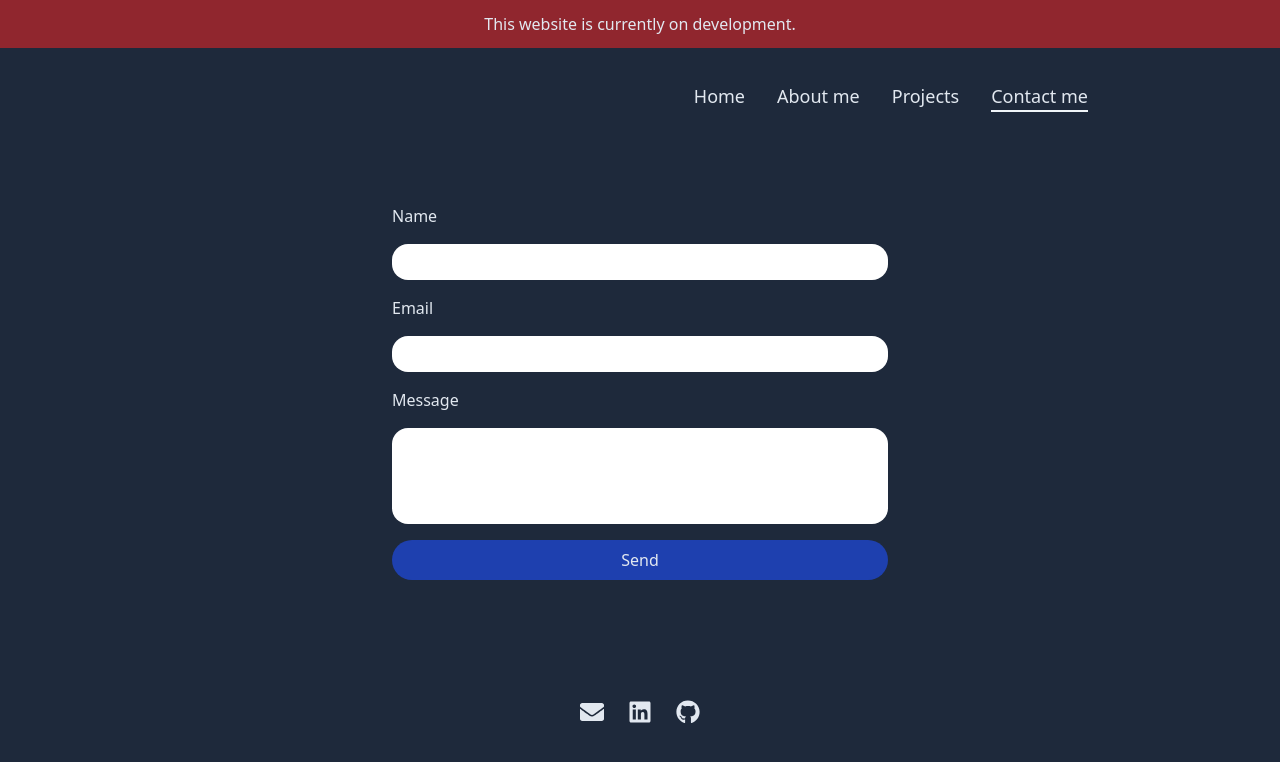
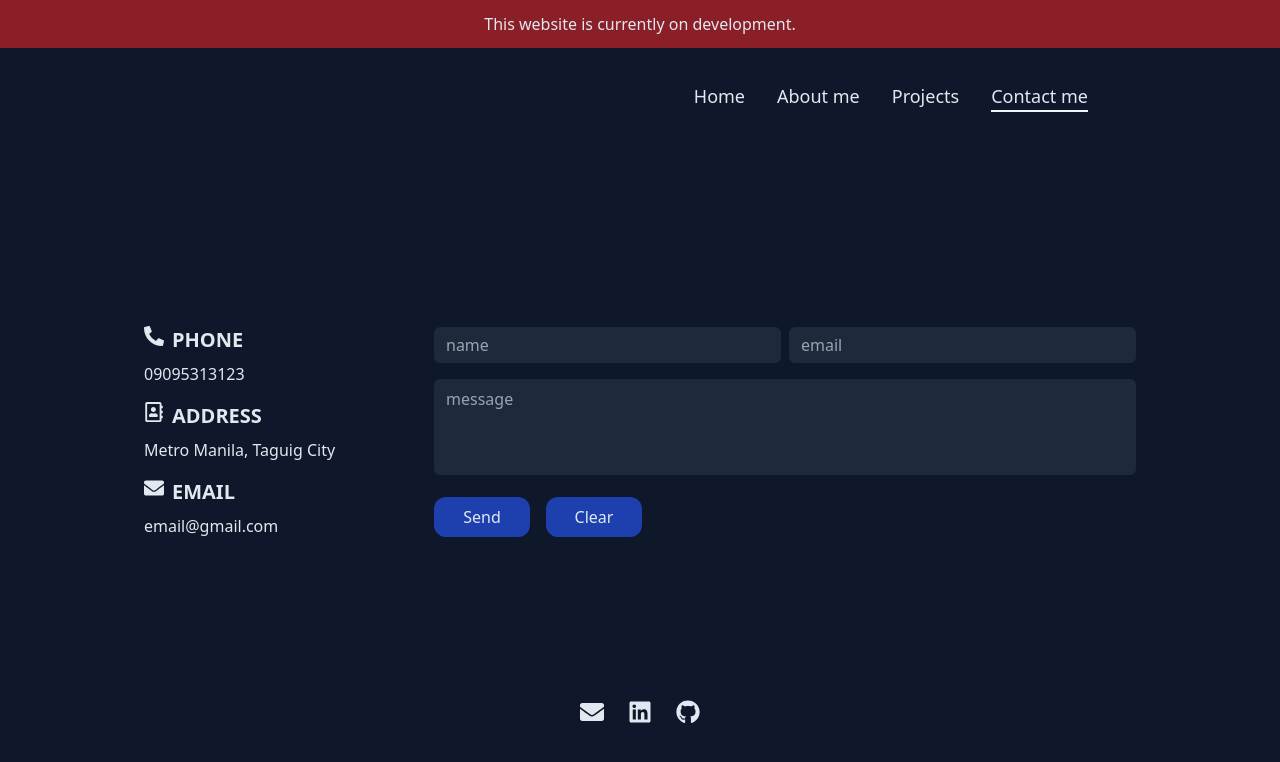
Before and after one commit to jbjalandoon/portfolio, a React (Vite) app: page / in a window 1280 px wide. Both pictures are taken after a click on the item "Contact me". Shown: the top 762 px of the page. Built offline with nearby package versions, Linux system fonts and the light colour scheme.

Commit message:
contact components

```diff
--- /dev/null
+++ b/src/components/contact.jsx
@@ -0,0 +1,99 @@
+import emailjs from "@emailjs/browser";
+import { useRef, useState } from "react";
+import { FaPhoneAlt, FaRegAddressBook, FaEnvelope } from "react-icons/fa";
+
+export default function Contact() {
+  const form = useRef();
+  const [isSending, setIsSending] = useState(false);
+
+  const sendEmail = async (e) => {
+    e.preventDefault();
+    try {
+      setIsSending((prevState) => !prevState);
+
+      const response = await emailjs.sendForm(
+        import.meta.env.VITE_EMAIL_SERVICE_ID,
+        import.meta.env.VITE_EMAIL_TEMPLATE_ID,
+        form.current,
+        import.meta.env.VITE_EMAIL_API_KEY
+      );
+
+      console.log(response);
+
+      alert("success");
+    } catch (error) {
+      console.log(error);
+      alert("Something went wrong");
+    } finally {
+      setIsSending((prevState) => !prevState);
+    }
+  };
+
+  return (
+    <div className='w-full md:flex-row flex-col flex justify-center h-full items-center gap-14'>
+      <div className='w-1/4 flex flex-col gap-4'>
+        <div className='flex flex-col gap-2'>
+          <div className='text-xl font-bold flex gap-2'>
+            <FaPhoneAlt />
+            PHONE
+          </div>
+          <span> 09095313123</span>
+        </div>
+        <div className='flex flex-col gap-2'>
+          <div className='text-xl font-bold flex gap-2'>
+            <FaRegAddressBook />
+            ADDRESS
+          </div>
+          <span> Metro Manila, Taguig City</span>
+        </div>
+        <div className='flex flex-col gap-2'>
+          <div className='text-xl font-bold flex gap-2'>
+            <FaEnvelope />
+            EMAIL
+          </div>
+          <span> email@gmail.com</span>
+        </div>
+      </div>
+      <form
+        ref={form}
+        onSubmit={sendEmail}
+        className='flex flex-col w-3/4 gap-4'>
+        <div className='flex gap-2'>
+          <input
+            type='text'
+            name='from_name'
+            placeholder='name'
+            className='w-full h-9 rounded-md px-3 bg-slate-800 text-slate-200'
+          />
+          <input
+            type='email'
+            name='from_email'
+            placeholder='email'
+            className='w-full h-9 rounded-md px-3 bg-slate-800 text-slate-200'
+          />
+        </div>
+        <div>
+          <textarea
+            name='message'
+            className='w-full h-24 rounded-md resize-none px-3 bg-slate-800 text-slate-200 pt-2'
+            placeholder='message'
+          />
+        </div>
+        <div className='flex gap-4'>
+          <button
+            type='submit'
+            className='bg-blue-800 py-2 rounded-xl cursor-pointer w-24 hover:bg-blue-950 transition-colors ease-in duration-200 disabled:cursor-not-allowed'
+            disabled={isSending}>
+            {isSending ? "Sending..." : "Send"}
+          </button>
+          <button
+            type='button'
+            className='bg-blue-800 py-2 rounded-xl cursor-pointer w-24 hover:bg-blue-950 transition-colors ease-in duration-200 disabled:cursor-not-allowed'
+            disabled={isSending}>
+            Clear
+          </button>
+        </div>
+      </form>
+    </div>
+  );
+}
--- a/src/components/content/Content.jsx
+++ b/src/components/content/Content.jsx
@@ -2,31 +2,10 @@ import { useContext } from "react";
 import Card from "./Card";
 import { ViewContext } from "../../store/ViewContext";
 import React, { useRef } from "react";
-import emailjs from "@emailjs/browser";
-
+import Contact from "../contact";
 
 export default function Content() {
-  const form = useRef();
 
-  const sendEmail = (e) => {
-    e.preventDefault();
-
-    emailjs
-      .sendForm(
-        import.meta.env.VITE_EMAIL_SERVICE_ID,
-        import.meta.env.VITE_EMAIL_TEMPLATE_ID,
-        form.current,
-        import.meta.env.VITE_EMAIL_API_KEY
-      )
-      .then(
-        (result) => {
-          console.log(result.text);
-        },
-        (error) => {
-          console.log(error.text);
-        }
-      );
-  };
 
   const { view } = useContext(ViewContext);
 
@@ -118,35 +97,7 @@ export default function Content() {
       {view === 2 && <Card>Projects</Card>}
       {view === 3 && (
         <Card>
-          <div className='w-full flex justify-center'>
-            <form
-              ref={form}
-              onSubmit={sendEmail}
-              className='flex flex-col w-1/2 gap-4'>
-              <label>Name</label>
-              <input
-                type='text'
-                name='from_name'
-                className='w-full h-9 rounded-2xl px-3 text-black'
-              />
-              <label>Email</label>
-              <input
-                type='email'
-                name='from_email'
-                className='w-full h-9 rounded-2xl px-3 text-black'
-              />
-              <label>Message</label>
-              <textarea
-                name='message'
-                className='w-full h-24 rounded-2xl resize-none px-3 text-black pt-2'
-              />
-              <input
-                type='submit'
-                value='Send'
-                className='bg-blue-800 py-2 rounded-3xl cursor-pointer hover:bg-blue-950 transition-colors ease-in duration-200'
-              />
-            </form>
-          </div>
+          <Contact />
         </Card>
       )}
     </div>
--- a/src/index.css
+++ b/src/index.css
@@ -3,7 +3,7 @@
 @tailwind utilities;
 
 body {
-  @apply bg-slate-800 text-slate-200 overflow-x-hidden;
+  @apply bg-slate-900 text-slate-200 overflow-x-hidden;
 }
 
 div::-webkit-scrollbar {
```
